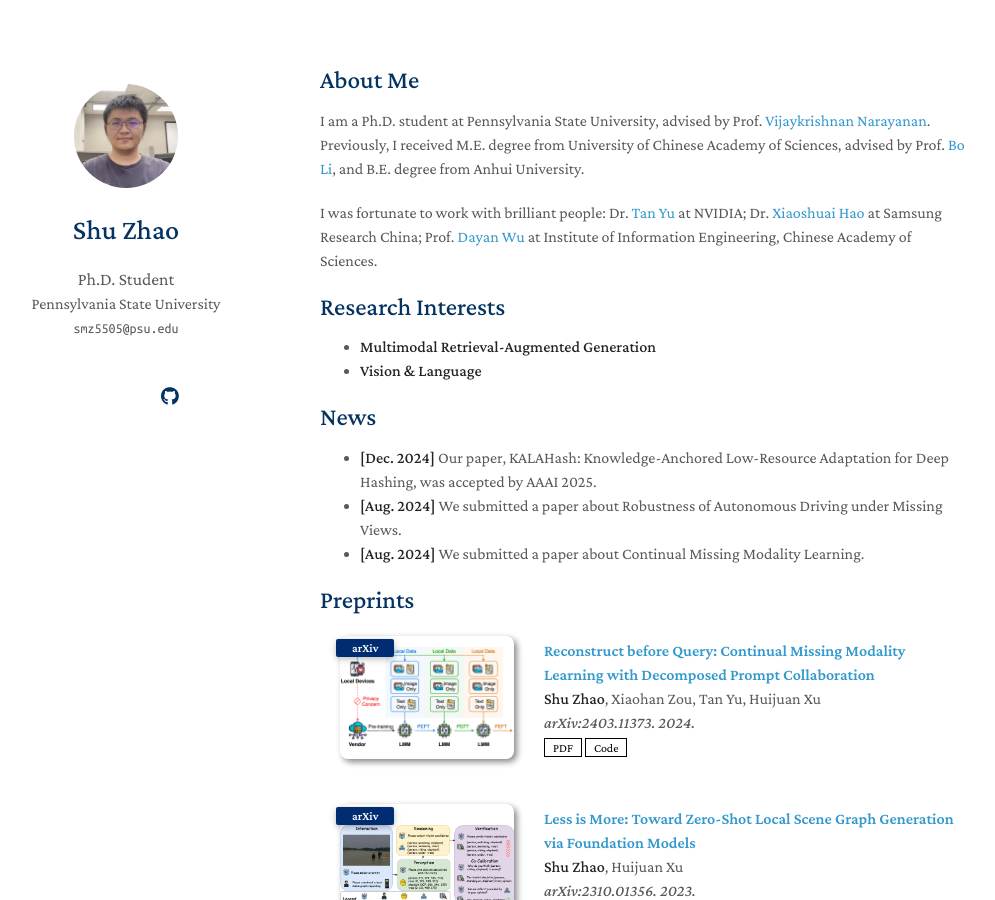
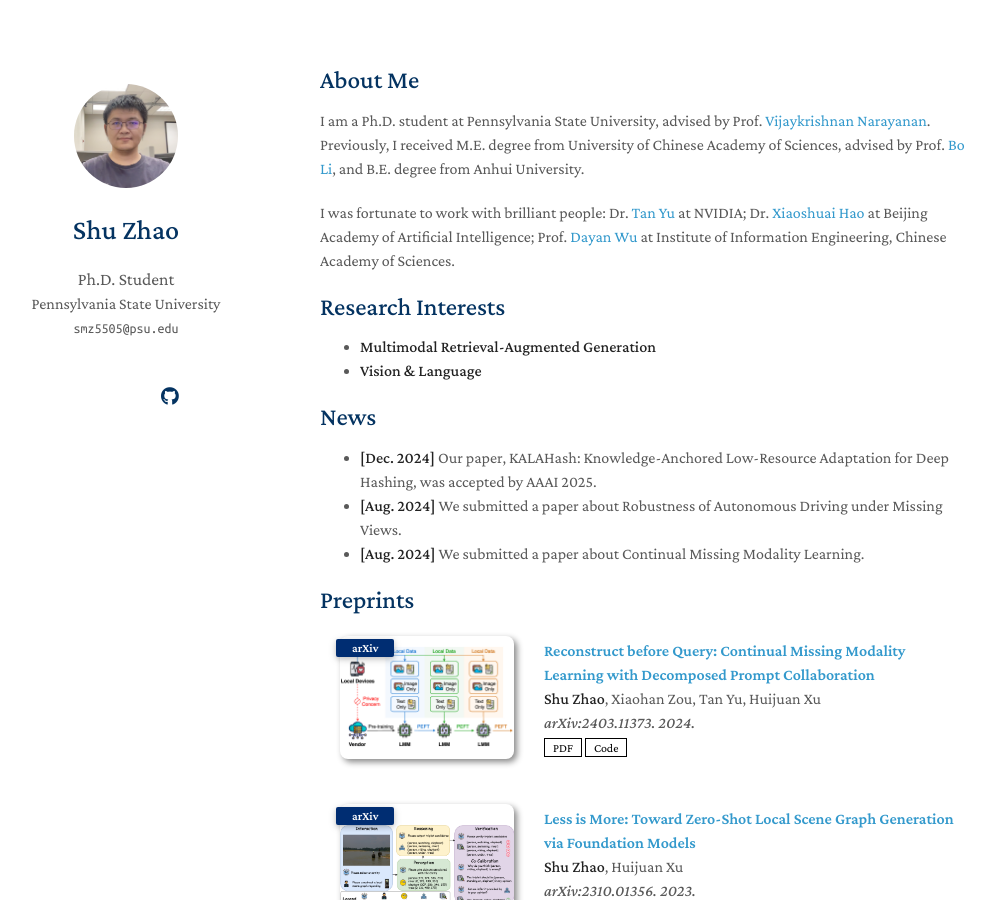
Before and after one commit to Tree-Shu-Zhao/Tree-Shu-Zhao.github.io, a Jekyll site: the page built from index.md, in a window 1280 px wide and 900 px high. Shown: the whole window, without its empty margins (150-1145 px from the left). Built offline with Jekyll 4.4.1, drawn with Linux system fonts in a browser that asks for light colours; nearby versions of some CDN libraries; a style sheet for code colours, icons or effects is not loaded; our own code applies the rules of GitHub Pages for plain Markdown files.

Commit message:
Update index.md

```diff
--- a/index.md
+++ b/index.md
@@ -6,7 +6,7 @@
 
 I am a Ph.D. student at Pennsylvania State University, advised by Prof. [Vijaykrishnan Narayanan](https://sites.psu.edu/vijaykrishnannarayanan/). Previously, I received M.E. degree from University of Chinese Academy of Sciences, advised by Prof. [Bo Li](https://people.ucas.ac.cn/~iieLibo), and B.E. degree from Anhui University.
 
-I was fortunate to work with brilliant people: Dr. [Tan Yu](https://sites.google.com/site/tanyuspersonalwebsite/) at NVIDIA; Dr. [Xiaoshuai Hao](https://scholar.google.com/citations?user=ui0lvY4AAAAJ) at Samsung Research China; Prof. [Dayan Wu](https://scholar.google.com/citations?user=O6g-IHsAAAAJ) at Institute of Information Engineering, Chinese Academy of Sciences.
+I was fortunate to work with brilliant people: Dr. [Tan Yu](https://sites.google.com/site/tanyuspersonalwebsite/) at NVIDIA; Dr. [Xiaoshuai Hao](https://scholar.google.com/citations?user=ui0lvY4AAAAJ) at Beijing Academy of Artificial Intelligence; Prof. [Dayan Wu](https://scholar.google.com/citations?user=O6g-IHsAAAAJ) at Institute of Information Engineering, Chinese Academy of Sciences.
 
 ## Research Interests
 - **Multimodal Retrieval-Augmented Generation**
```
